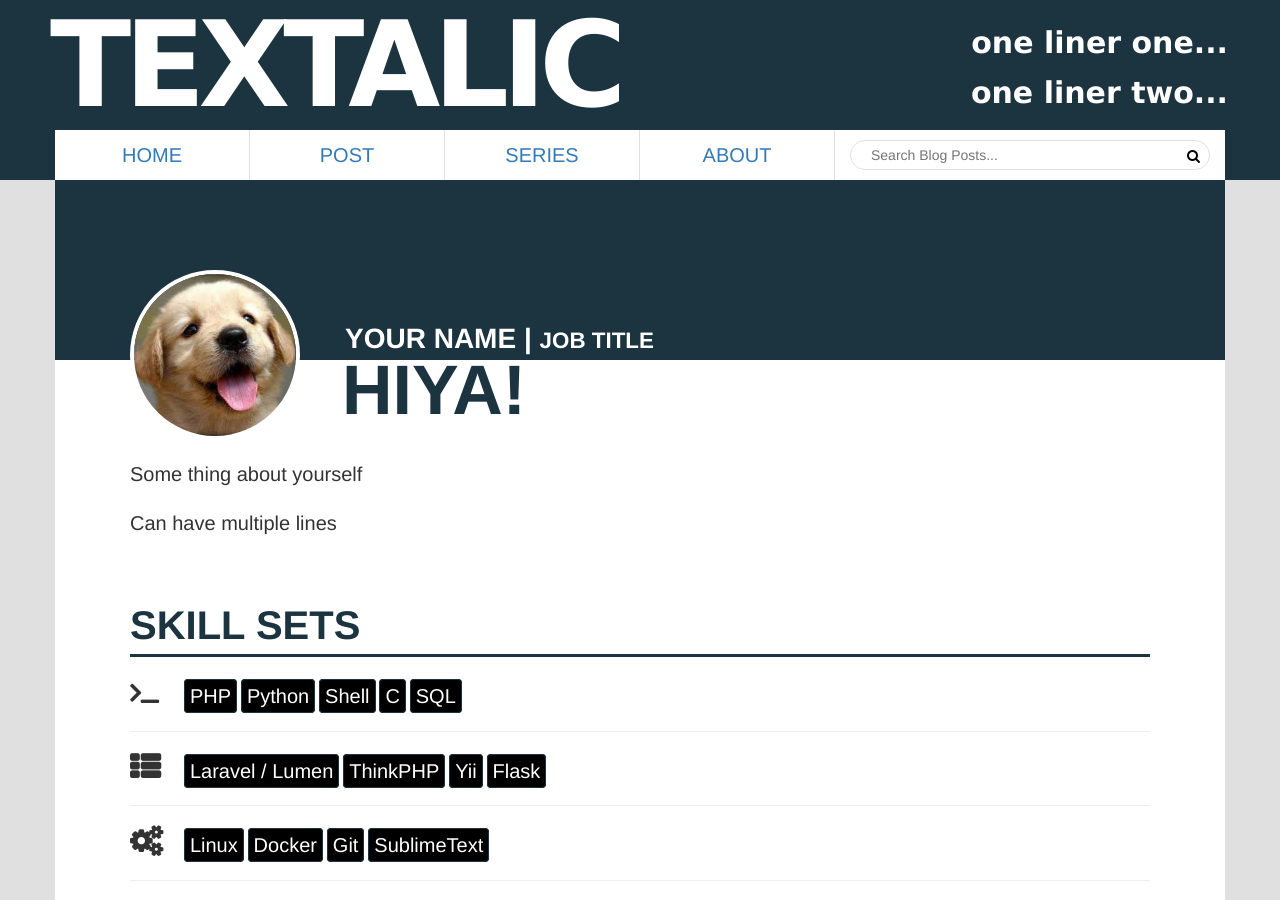
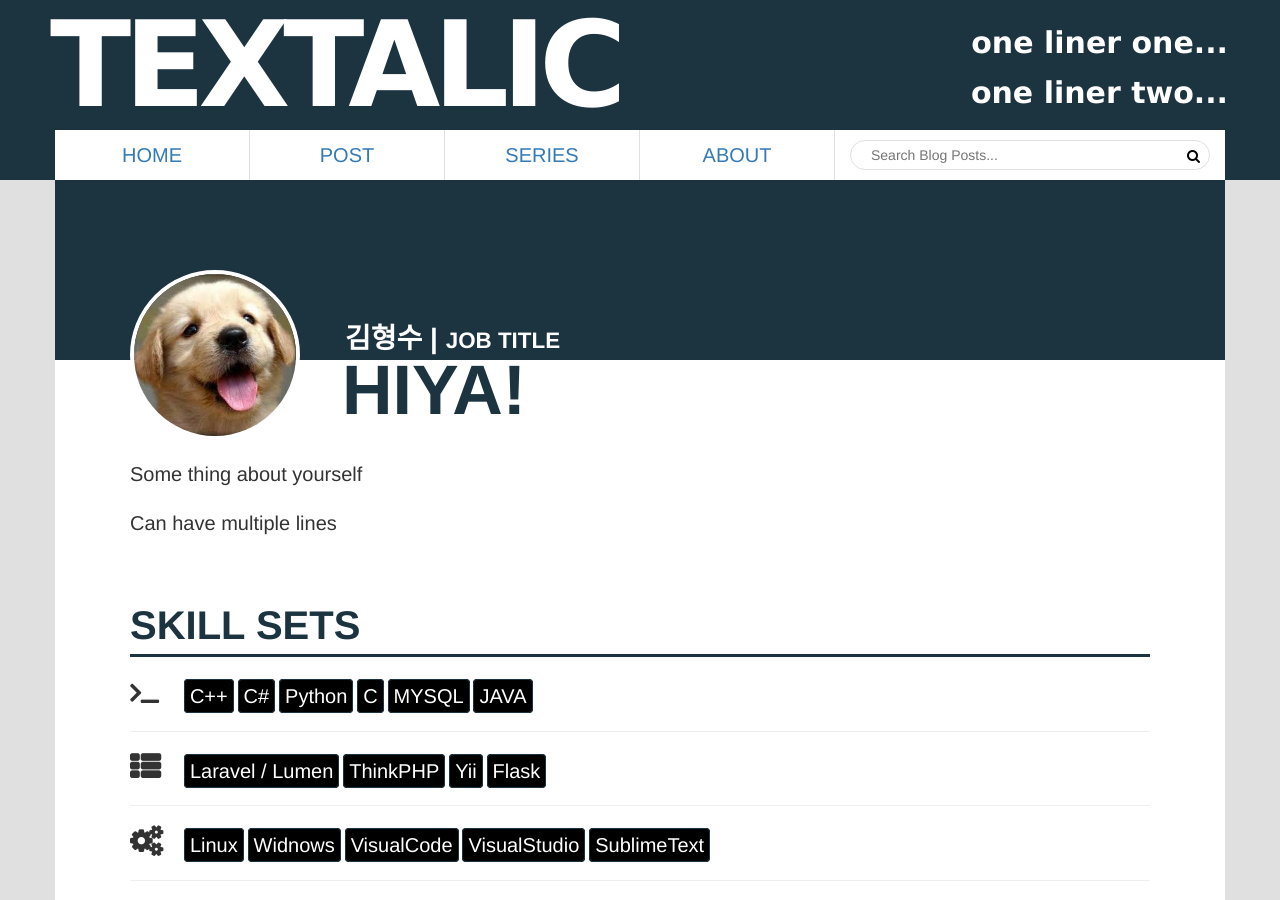
Before and after one commit to there924/there924.github.io, a Jekyll site: the page built from about/index.html, in a window 1280 px wide and 900 px high. Built offline with Jekyll 4.4.1, drawn with Linux system fonts in a browser that asks for light colours.

Commit message:
Update me.yml

```diff
--- a/_data/me.yml
+++ b/_data/me.yml
@@ -1,7 +1,7 @@
 # These data will be shown in /about page and every page footer
 # Replace these with your own personal info
 
-name: "YOUR NAME"
+name: "김형수"
 job: "Job Title"
 hi: "HIYA!"
 avatar_img: "/assets/img/me.png" # path to your avatar
@@ -11,13 +11,13 @@ intro:
 skills:
   - name: "Programming"
     icon-class: "fa fa-terminal"
-    list: ["PHP", "Python", "Shell", "C", "SQL"]
+    list: ["C++", "C#", "Python", "C", "MYSQL", "JAVA"]
   - name: "Framework"
     icon-class: "fa fa-th-list"
     list: ["Laravel / Lumen", "ThinkPHP", "Yii", "Flask"]
   - name: "Tools"
     icon-class: "fa fa-cogs"
-    list: ["Linux", "Docker", "Git", "SublimeText"]
+    list: ["Linux", "Widnows", "VisualCode", "VisualStudio", "SublimeText"]
 
 display_name: "YOUR NAME"
 contact:
```
